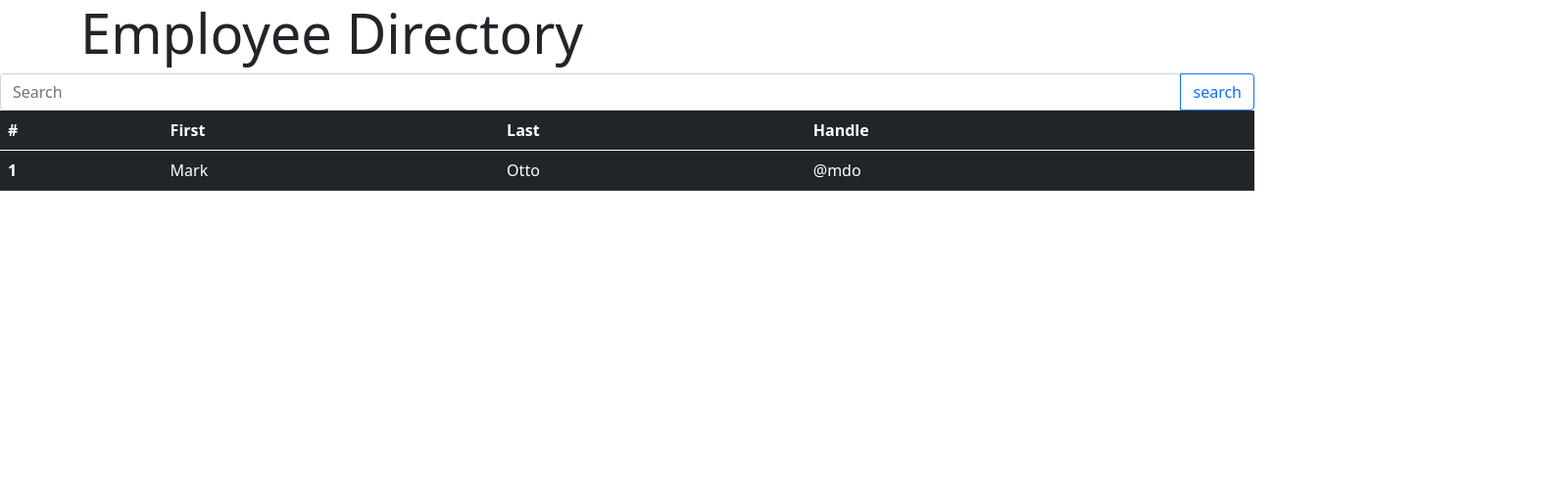
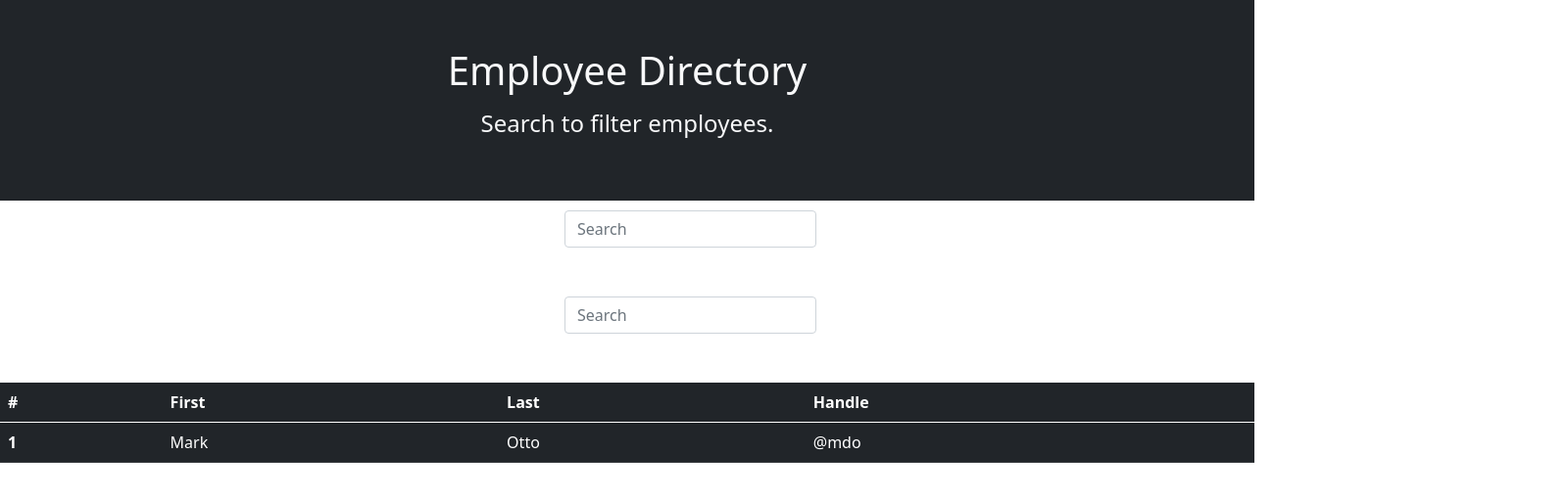
Before and after one commit to oconnor97/employee-directory, a React (Create React App) app: page / in a window 1280 px wide. Shown: the top 512 px of the page at 98% size, 1600 px wide, since content can reach past the window. Built offline with nearby package versions, Linux system fonts and the light colour scheme.

Commit message:
importing react and other files into my components

```diff
--- a/src/components/Header/index.js
+++ b/src/components/Header/index.js
@@ -1,12 +1,13 @@
-
+import React from 'react';
 
 const Header = () => {
     return (
-        <div className="jumbotron jumbotron-fluid">
-            <div className="container">
-                <h1 className="display-4">Employee Directory</h1>
-            </div>
+
+        <div className="p-5 text-center bg-dark">
+            <h1 className="mb-3 text-light">Employee Directory</h1>
+            <h4 className="mb-3 text-light">Search to filter employees.</h4>
         </div>
+
     )
 }
 
--- a/src/components/Search/index.js
+++ b/src/components/Search/index.js
@@ -1,12 +1,13 @@
 
 const search = () => {
     return (
-        <div className="input-group">
-            <input type="search" className="form-control rounded" placeholder="Search" aria-label="Search"
-                aria-describedby="search-addon" />
-            <button type="button" className="btn btn-outline-primary">search</button>
+        <div style={{ width: "80%", margin: "10px 10vw 50px 45vw" }} className="input-group">
+            <div className="form-outline">
+                <input type="search" id="form1" placeholder="Search" className="form-control" />
+            </div>
         </div>
-    )
+    );
 }
 
+
 export default search
--- a/src/components/Table/index.js
+++ b/src/components/Table/index.js
@@ -1,6 +1,13 @@
+import React from 'react';
+import EmployeeData from '../EmployeeData/index';
+import Search from '../Search/index';
+import API from '../../utils/API';
+
+
 const Table = () => {
     return (
         <div>
+            <Search />
             <table className="table table-hover table-dark">
                 <thead>
                     <tr>
@@ -11,12 +18,7 @@ const Table = () => {
                     </tr>
                 </thead>
                 <tbody>
-                    <tr>
-                        <th scope="row">1</th>
-                        <td>Mark</td>
-                        <td>Otto</td>
-                        <td>@mdo</td>
-                    </tr>
+                    <EmployeeData />
                 </tbody>
             </table>
         </div>
```
